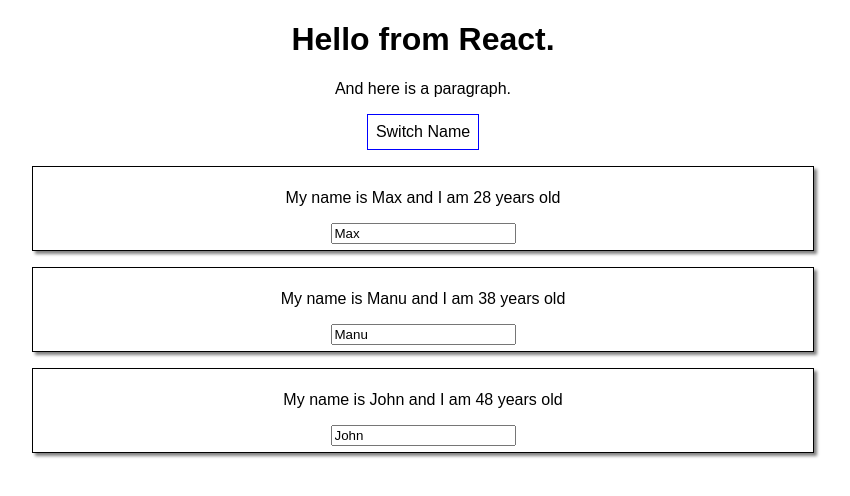
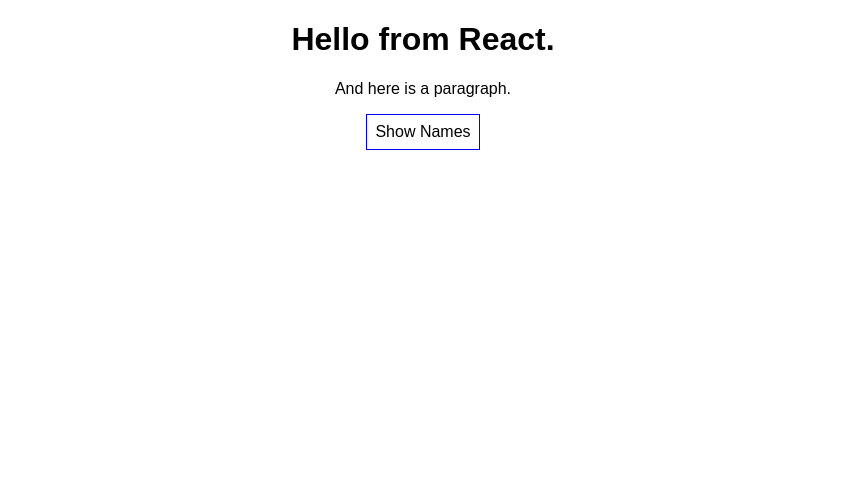
Before and after one commit to NetCoder99/react002, a React (Create React App) app: page / in a window 1280 px wide. Shown: the top 496 px of the page, without its empty margins (217-1067 px from the left). Built offline with nearby package versions, Linux system fonts and the light colour scheme.

Commit message:
Module 53

```diff
--- a/src/App.js
+++ b/src/App.js
@@ -14,7 +14,8 @@
       { name: 'Manu', age: 38 },
       { name: 'John', age: 48 }
     ],
-    otherState: 'some other value'
+    otherState: 'some other value',
+    showPersons: false
   }
 
 
@@ -52,6 +53,11 @@
 
   }
 
+  togglePersonHandler = () => {
+    const isVisible = this.state.showPersons;
+    this.setState( { showPersons: !isVisible })
+  }
+
 
   render () {
     const btnStyle = {
@@ -68,20 +74,23 @@
       <p>And here is a paragraph.</p>
       <button
         style={btnStyle}
-        onClick={() => this.switchNameHandler1('Manny')}>Switch Name</button>
+        onClick={() => this.togglePersonHandler('Manny')}>Show Names</button>
+      { this.state.showPersons ?
+        <div>
           <Person2
               name={this.state.persons[0].name}
               age={this.state.persons[0].age}/>
           <Person2
               name={this.state.persons[1].name}
               age={this.state.persons[1].age}
-          changed={this.nameChangedHandler}
-          />
+              changed={this.nameChangedHandler}/>
           <Person2
               name={this.state.persons[2].name}
               age={this.state.persons[2].age}
-          click={this.switchNameHandler2.bind(this, 'Johnny')}
-        />
+              click={this.switchNameHandler2.bind(this, 'Johnny')}/>
+        </div>
+        : null
+      }
     </div>
     );
   }
```
Lines whose indentation alone changed are shown as unchanged.
